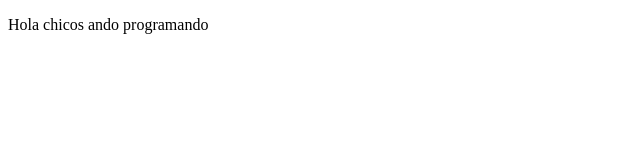
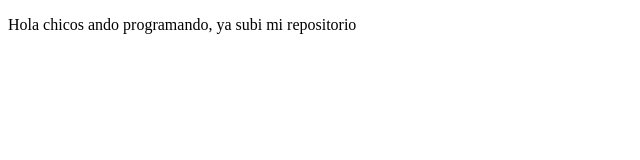
Before and after one commit to heroslaver/proyectoDemoCursoPrework, a plain HTML site: page index.html in a window 1280 px wide. Shown: the whole page, without its empty margins (0-640 px from the left). Drawn offline with Linux system fonts and the light colour scheme.

Commit message:
cambios, ahora subido al repositorio

```diff
--- a/index.html
+++ b/index.html
@@ -7,6 +7,6 @@
     <title>Hello world</title>
 </head>
 <body>
-    <p>Hola chicos ando programando </p>
+    <p>Hola chicos ando programando, ya subi mi repositorio </p>
 </body>
 </html>
```
